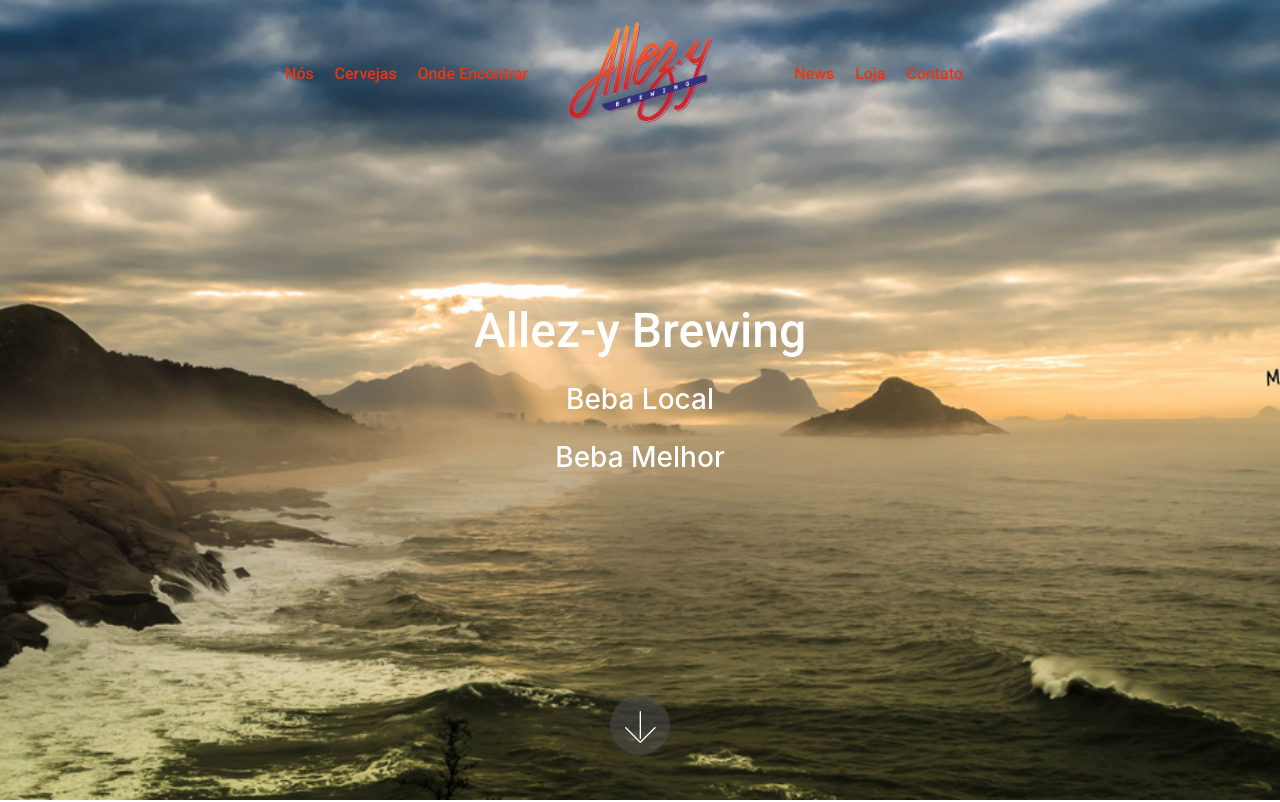
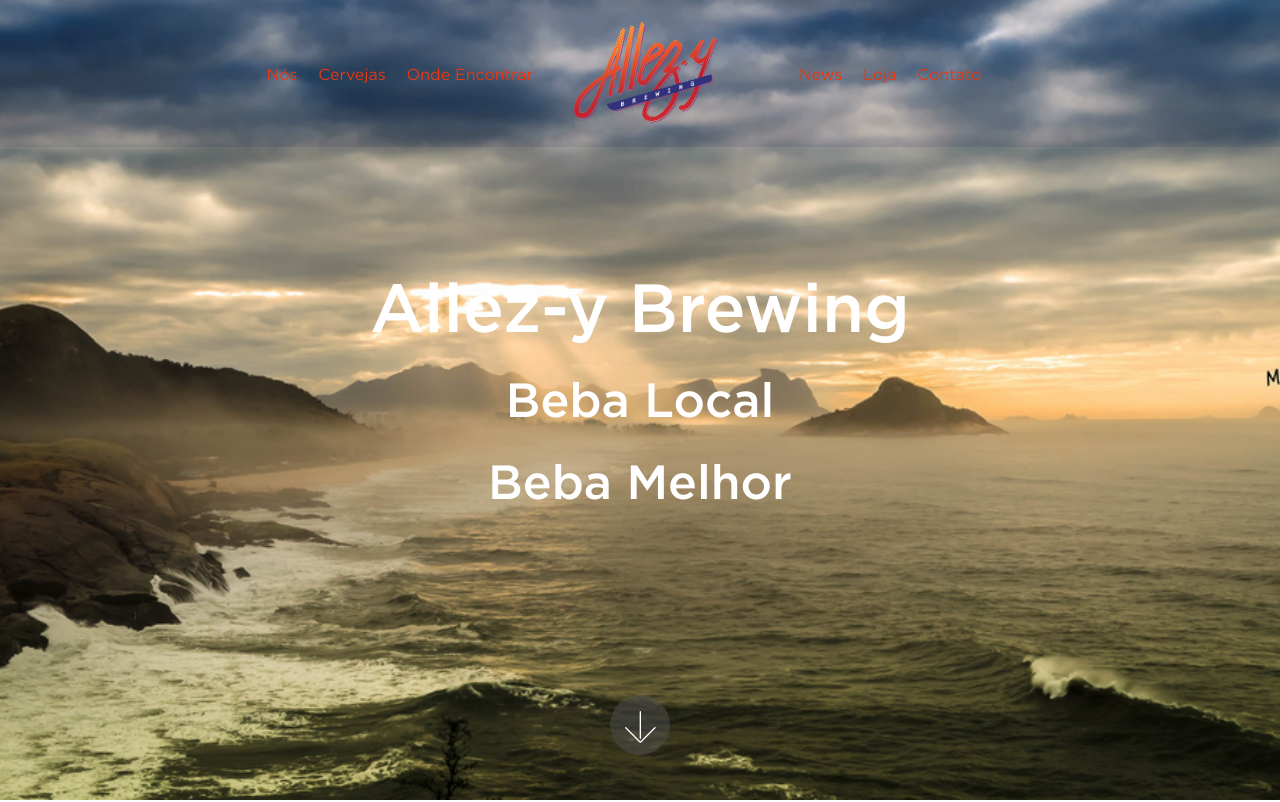
Before and after one commit to MarceloFossRJ/allezybrewing-main, a plain HTML site: page index.html in a window 1280 px wide. Shown: the top 802 px of the page. Drawn offline with Linux system fonts and the light colour scheme; files whose address does not match are found by name.

Commit message:
Inclusão das fontes gotham, cores do header e footer

```diff
--- a/assets/mobirise/css/mbr-additional.css
+++ b/assets/mobirise/css/mbr-additional.css
@@ -1,5 +1,64 @@
 
 @import url('https://fonts.googleapis.com/css?family=PT+Sans:400,700|Roboto:300,300i,400,400i,500,500i,700,700i,900,900i|Rubik:300,300i,400,400i,500,500i,700,700i,900,900i');
+
+@charset "utf-8";
+
+@font-face {
+     font-family: gotham-bold;
+     src: url('../../fonts/gotham-bold.otf') format('opentype'),
+     url('../../fonts/gotham-bold.ttf') format('truetype'),
+     url('../../fonts/gotham-bold.woff') format('woff'),
+     url('../../fonts/gotham-bold.svg#font') format('svg'); /* iOS */
+     font-weight: normal;
+     font-style: normal;
+}
+@font-face {
+     font-family: gotham-bold-italic;
+     src: url('../../fonts/gotham-bold-italic.otf') format('opentype'),
+     url('../../fonts/gotham-bold-italic.ttf') format('truetype'),
+     url('../../fonts/gotham-bold-italic.woff') format('woff')
+     url('../../fonts/gotham-bold-italic.svg#font') format('svg'); /* iOS */
+     font-weight: normal;
+     font-style: italic;
+}
+@font-face {
+     font-family: gotham-medium-italic;
+     src: url('../../fonts/gotham-medium-italic.otf') format('opentype'),
+          url('../../fonts/gotham-medium-italic.ttf') format('truetype'),
+          url('../../fonts/gotham-medium-italic.woff') format('woff'),
+          url('../../fonts/gotham-medium-italic.svg#font') format('svg'); /* iOS */
+     font-weight: normal;
+     font-style: normal;
+}
+@font-face {
+     font-family: gotham-medium-regular;
+     src: url('../../fonts/gotham-medium-regular.otf') format('opentype'),
+     url('../../fonts/gotham-medium-regular.ttf') format('truetype'),
+     url('../../fonts/gotham-medium-regular.woff') format('woff'),
+     url('../../fonts/gotham-medium-regular.svg#font') format('svg'); /* iOS */
+     font-weight: normal;
+     font-style: normal;
+}
+@font-face {
+     font-family: gotham-book-italic;
+     src: url('../../fonts/gotham-book-italic.otf') format('opentype'),
+     url('../../fonts/gotham-book-italic.ttf') format('truetype'),
+     url('../../fonts/gotham-book-italic.woff') format('woff'),
+     url('../../fonts/gotham-book-italic.svg#font') format('svg'); /* iOS */
+     font-weight: normal;
+     font-style: italic;
+}
+@font-face {
+     font-family: gotham-book-regular;
+     font-style: normal;
+     src: url('../../fonts/gotham-book-regular.otf') format('opentype'),
+     url('../../fonts/gotham-book-regular.ttf') format('truetype'),
+     url('../../fonts/gotham-book-regular.woff') format('woff'),
+     url('../../fonts/gotham-book-regular.svg#font') format('svg'); /* iOS */
+     font-weight: normal;
+     font-style: normal;
+}
+
 body {
   font-style: normal;
   line-height: 1.5;
@@ -16,14 +75,14 @@ body {
   line-height: 1.6;
 }
 .display-1 {
-  font-family: 'Roboto', sans-serif;
+  font-family: 'gotham-medium-regular';/*, sans-serif;*/
   font-size: 4.25rem;
 }
 .display-1 > .mbr-iconfont {
   font-size: 6.8rem;
 }
 .display-2 {
-  font-family: 'Roboto', sans-serif;
+  font-family: 'gotham-medium-regular';
   font-size: 3rem;
   font-weight: 500;
 }
@@ -31,21 +90,21 @@ body {
   font-size: 4.8rem;
 }
 .display-4 {
-  font-family: 'Roboto', sans-serif;
+  font-family: 'gotham-book-regular';
   font-size: 1rem;
 }
 .display-4 > .mbr-iconfont {
   font-size: 1.6rem;
 }
 .display-5 {
-  font-family: 'Roboto', sans-serif;
+  font-family: 'gotham-book-regular';
   font-size: 1.5rem;
 }
 .display-5 > .mbr-iconfont {
   font-size: 2.4rem;
 }
 .display-7 {
-  font-family: 'Roboto', sans-serif;
+  font-family: 'gotham-book-regular';
   font-size: 1rem;
 }
 .display-7 > .mbr-iconfont {
@@ -2399,6 +2458,11 @@ body {
   }
 }
 
+
+
+/*Changes*/
+
+
 .cid-img1{
   background-image: url("../../../assets/images/bg04.jpg");
 }
@@ -2451,3 +2515,22 @@ body {
 .cid-qMdilX8ttZ .card-wrapper {
   height: 100%;
 }
+.cid-qLm1CFjouG .navbar {
+  padding: .5rem 0;
+  background: rgba(30,25,77,1);
+  transition: none;
+  min-height: 77px;
+}
+
+.cid-qLm1CFjouG .navbar-dropdown.bg-color.transparent.opened {
+  background: rgba(30,25,77,1);
+}
+.navbar.navbar-expand.beta-menu.navbar-dropdown.align-items-center.navbar-fixed-top.navbar-toggleable-sm.bg-color.transparent {
+  background: rgba(30,25,77,0.1);
+}
+
+.cid-qLoo97k3wO {
+  padding-top: 60px;
+  padding-bottom: 60px;
+  background-color: rgba(30,25,77,1);
+}
--- a/index.html
+++ b/index.html
@@ -98,13 +98,13 @@
         <div class="row justify-content-md-center">
             <div class="mbr-white col-md-10">
                 <!--img src="assets/images/logo-transp.png" alt="Allez-Y Brewing" title="" style="height: 21.5rem;"-->
-                <h3 class="mbr-section-title pb-3 mbr-fonts-style display-2">
+                <h3 class="mbr-section-title pb-3 mbr-fonts-style display-1">
                     Allez-y Brewing
                 </h3>
-                <h3 class="mbr-section-title pb-3 mbr-fonts-style display-8">
+                <h3 class="mbr-section-title pb-3 mbr-fonts-style display-2">
                     Beba Local
                 </h3>
-                <h3 class="mbr-section-title pb-3 mbr-fonts-style display-8">
+                <h3 class="mbr-section-title pb-3 mbr-fonts-style display-2">
                     Beba Melhor
                 </h3>
             </div>
@@ -297,7 +297,7 @@
       <iframe
         frameborder="0"
         style="border:0"
-        src="https://www.google.com/maps/embed/v1/place?key=AIzaSyA0Dx_boXQiwvdz8sJHoYeZNVTdoWONYkU&amp;q=place_id:ChIJn6wOs6lZwokRLKy1iqRcoKw"
+        src="https://www.google.com/maps/embed/v1/place?key=AIzaSyA0Dx_boXQiwvdz8sJHoYeZNVTdoWONYkU&amp;q=place_id:ChIJsVhyWKrCmwAROv2KZeNUQQk"
         allowfullscreen="">
       </iframe>
     </div>
@@ -560,23 +560,23 @@
             <div class="row social-row">
                 <div class="social-list align-right pb-2">
                 <div class="soc-item">
-                        <a href="https://twitter.com/mobirise" target="_blank">
+                        <a href="https://twitter.com/allezybrewing" target="_blank">
                             <span class="socicon-twitter socicon mbr-iconfont mbr-iconfont-social"></span>
                         </a>
                     </div>
                     <div class="soc-item">
-                        <a href="https://www.facebook.com/pages/Mobirise/1616226671953247" target="_blank">
+                        <a href="https://www.facebook.com/allezybrewing" target="_blank">
                             <span class="socicon-facebook socicon mbr-iconfont mbr-iconfont-social"></span>
                         </a>
                     </div>
                     <div class="soc-item">
-                        <a href="https://www.youtube.com/c/mobirise" target="_blank">
-                            <span class="socicon-youtube socicon mbr-iconfont mbr-iconfont-social"></span>
+                        <a href="https://www.instagram.com/allezybrewing" target="_blank">
+                            <span class="socicon-instagram socicon mbr-iconfont mbr-iconfont-social"></span>
                         </a>
                     </div>
                     <div class="soc-item">
                         <a href="https://www.untappd.com/" target="_blank">
-                            <img src="assets/images/untappd-icon-gray.svg.med.png" alt="Untappd" title="" style="height: 1.6rem;filter: brightness(200%);">
+                            <img src="assets/images/untappd-icon-gray.svg.med.png" alt="Untappd" title="" style="height: 1.4rem; margin-top:0.3rem; vertical-align: top ;filter: brightness(200%);">
                             <span class="socicon mbr-iconfont mbr-iconfont-social">
                             </span>
                         </a>
@@ -589,8 +589,6 @@
         </div>
     </div>
 </section>
-
-
 
 
 
```
Also changed, not shown: assets/fonts/Gotham-Light.otf (added), assets/fonts/Gotham-Thin.otf (added), assets/fonts/Gotham-ThinItalic.otf (added), assets/fonts/Gotham-UltraItalic.otf (added), assets/fonts/Gotham-UltraRegular.otf (added), assets/fonts/Gotham-XLight.otf (added), assets/fonts/Gotham-XLightItalic.otf (added), assets/fonts/GothamLight Italic.otf (added), assets/fonts/GothamLight Regular.otf (added), assets/fonts/gotham-black.otf (added), assets/fonts/gotham-blackItalic.otf (added), assets/fonts/gotham-bold-italic.otf (added), assets/fonts/gotham-bold.otf (added), assets/fonts/gotham-book-italic.otf (added), 3 more files.
